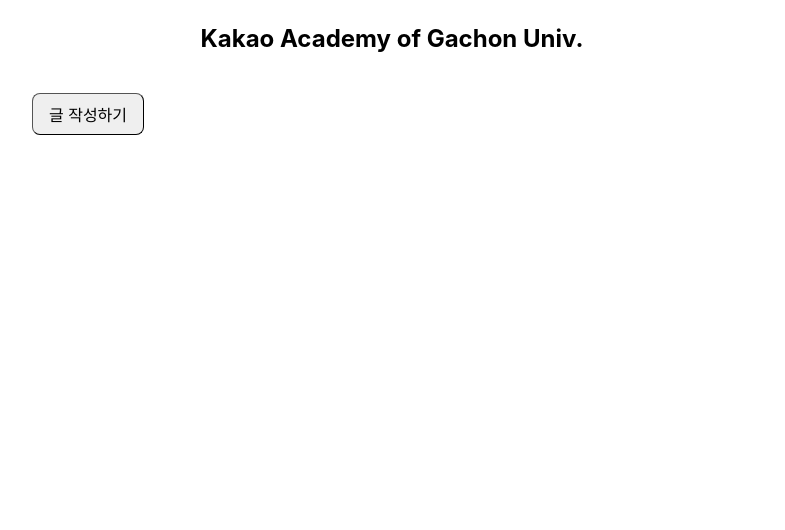
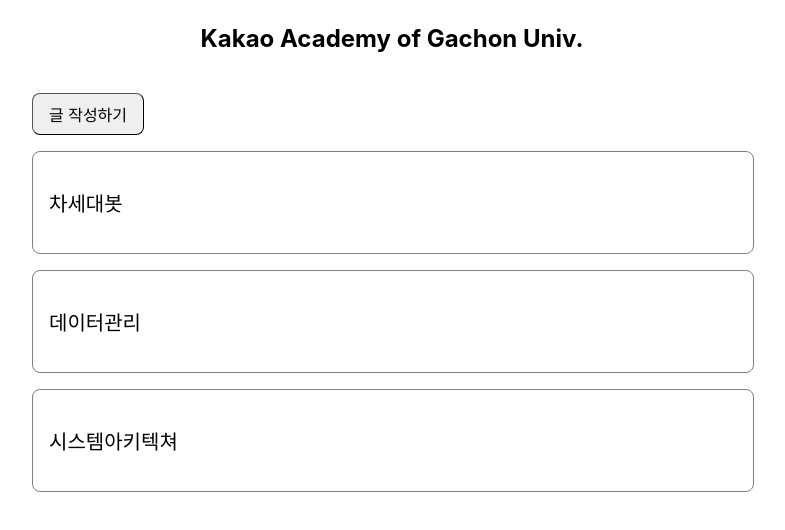
Before and after one commit to ssoyeong/React-Basic, a React (Create React App) app in the folder mini-blog/: page / in a window 1280 px wide. Shown: the top 530 px of the page, without its empty margins (248-1033 px from the left). Built offline with nearby package versions, Linux system fonts and the light colour scheme.

Commit message:
Feat: PostListItem 생성

```diff
--- a/mini-blog/src/component/list/PostList.jsx
+++ b/mini-blog/src/component/list/PostList.jsx
@@ -1,5 +1,6 @@
 import React from "react";
 import styled from "styled-components";
+import PostListItem from "./PostListItem";
 
 const Wrapper = styled.div`
     display: flex;
@@ -19,7 +20,17 @@
     console.log(posts);
     return (
         <Wrapper>
-
+            {posts.map((post, index) => {
+                return (
+                    <PostListItem
+                        key={post.id}
+                        post={post}
+                        onClick={() => {
+                            onClickItem(post);
+                        }}
+                    />
+                );
+            })}
         </Wrapper>
     );
 }
--- /dev/null
+++ b/mini-blog/src/component/list/PostListItem.jsx
@@ -0,0 +1,35 @@
+import React from "react";
+import styled from "styled-components";
+
+const Wrapper = styled.div`
+    width: calc(100% - 32px);
+    padding: 16px;
+    display: flex;
+    flex-direction: column;
+    align-items: flex-start;
+    justify-content: center;
+    border: 1px solid grey;
+    border-radius: 8px;
+    cursor: pointer;
+    background: white;
+    :hover {
+        background: lightgrey;
+    }
+`;
+
+const TitleText = styled.p`
+    font-size: 20px;
+    font-weight: 500;
+`;
+
+function PostListItem(props) {
+    const {post, onClick} = props;
+
+    return (
+        <Wrapper onClick={onClick}>
+            <TitleText>{post.title}</TitleText>
+        </Wrapper>
+    );
+}
+
+export default PostListItem;
```
